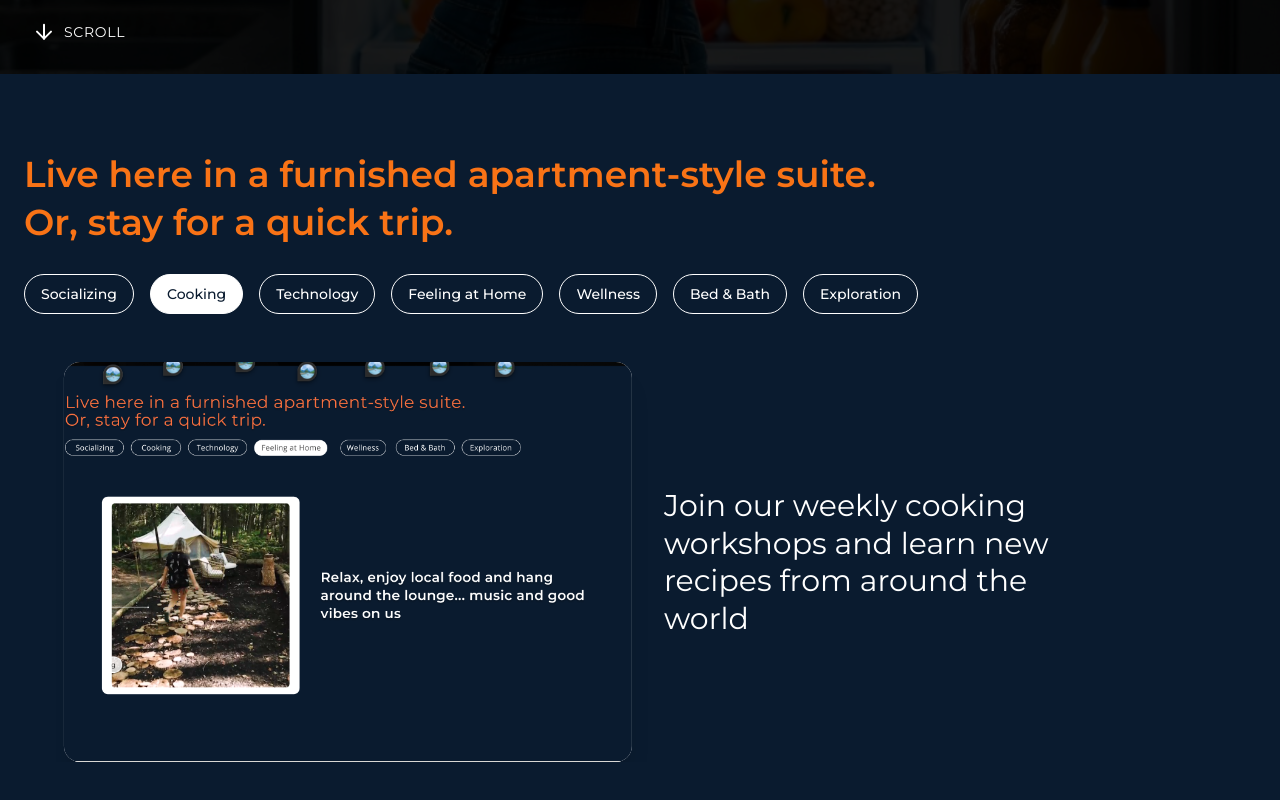
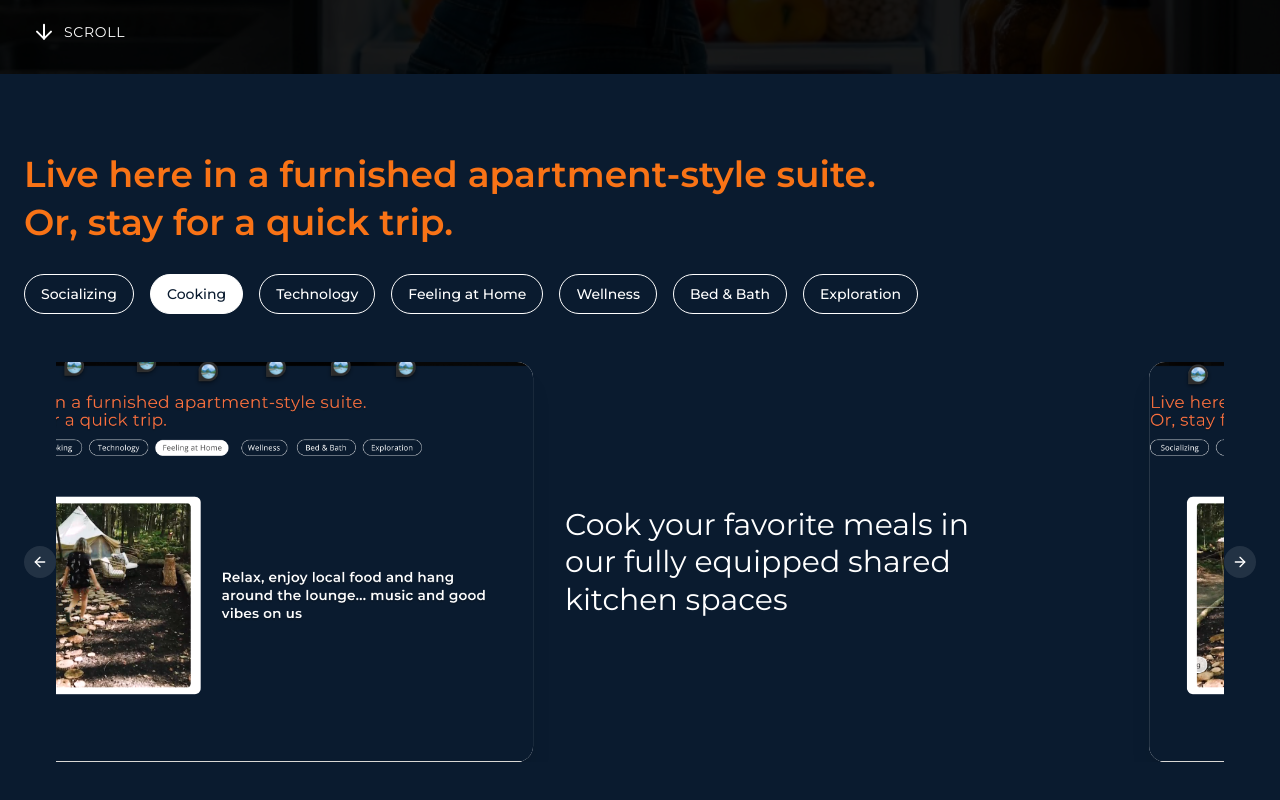
Before and after one commit to Gere0399/parkrise-official, a React (Vite) app: page / in a window 1280 px wide. Shown: the part 726-1526 px from the top of the page. Built offline with nearby package versions, Linux system fonts and the light colour scheme.

Commit message:
Add slide transition animations
Implement smooth transition animations for slide changes in the carousel, ensuring that slides animate left or right based on user interactions or automatic changes.
[skip gpt_engineer]

```diff
--- a/src/components/ContentSection.tsx
+++ b/src/components/ContentSection.tsx
@@ -1,6 +1,6 @@
 import { useState, useEffect } from "react";
 import { Button } from "./ui/button";
-import { Carousel, CarouselContent, CarouselItem } from "./ui/carousel";
+import { Carousel, CarouselContent, CarouselItem, CarouselPrevious, CarouselNext } from "./ui/carousel";
 import AutoplayPlugin from "embla-carousel-autoplay";
 
 const tags = [
@@ -90,7 +90,6 @@ export const ContentSection = () => {
   const [activeTag, setActiveTag] = useState(tags[0]);
   const [autoplayPlugin, setAutoplayPlugin] = useState<ReturnType<typeof AutoplayPlugin> | null>(null);
   const [isManualSelection, setIsManualSelection] = useState(false);
-  const [currentSlideIndex, setCurrentSlideIndex] = useState(0);
 
   useEffect(() => {
     const plugin = AutoplayPlugin({
@@ -170,19 +169,22 @@ export const ContentSection = () => {
             loop: true,
           }}
         >
-          <CarouselContent>
+          <CarouselContent className="transition-transform duration-500">
             {slideContent[activeTag].map((slide, index) => (
-              <CarouselItem key={index} className="transition-all duration-500 ease-in-out">
+              <CarouselItem
+                key={index}
+                className="transition-all duration-500 ease-in-out"
+              >
                 <div className="grid grid-cols-2 gap-8">
-                  <div className="bg-white rounded-2xl overflow-hidden shadow-xl transform transition-all duration-500 ease-in-out hover:scale-105">
+                  <div className="bg-white rounded-2xl overflow-hidden shadow-xl">
                     <img
                       src={slide.image}
                       alt="Experience"
-                      className="w-full h-[400px] object-cover transform transition-all duration-500 ease-in-out"
+                      className="w-full h-[400px] object-cover"
                     />
                   </div>
                   <div className="flex items-center">
-                    <p className="text-3xl text-white leading-tight max-w-[80%] animate-fade-in">
+                    <p className="text-3xl text-white leading-tight max-w-[80%]">
                       {slide.text}
                     </p>
                   </div>
@@ -190,6 +192,8 @@ export const ContentSection = () => {
               </CarouselItem>
             ))}
           </CarouselContent>
+          <CarouselPrevious className="left-0 bg-white/10 hover:bg-white/20 border-none text-white" />
+          <CarouselNext className="right-0 bg-white/10 hover:bg-white/20 border-none text-white" />
         </Carousel>
       </div>
     </div>
```
